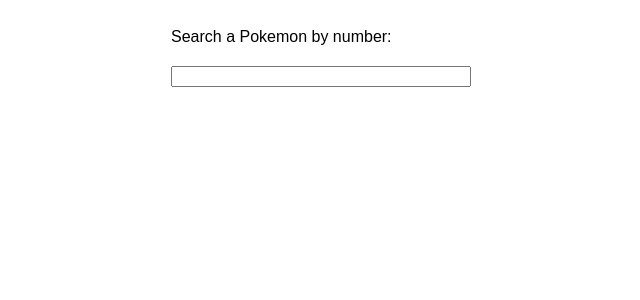
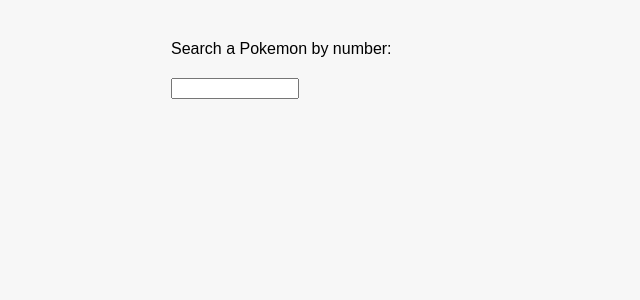
Before and after one commit to nickwmurphy/pokedex, a React (Create React App) app: page / in a window 1280 px wide. Shown: the top 300 px of the page, without its empty margins (319-959 px from the left). Built offline with nearby package versions, Linux system fonts and the light colour scheme.

Commit message:
many style updates, state clean-up

```diff
--- a/src/App.css
+++ b/src/App.css
@@ -5,8 +5,8 @@
 }
 
 .container {
-  width: 100%;
-  margin: 0 auto;
+  margin: 40px auto;
+  width: 300px;
 }
 
 .error {
@@ -14,36 +14,36 @@
   font-size: 10px;
 }
 
+.input {
+  margin-top: 20px;
+  width: 120px;
+}
+
+.label {
+  font-weight: 900;
+}
+
 .search {
-  margin: 0 auto;
   display: flex;
   flex-direction: column;
-  max-width: 300px;
+  margin: 0 auto 20px auto;
 }
 
-.input {
-  margin: 20px 0 5px 0;
-}
-
-.isLoading {
+.spinner {
   animation: spin 2s linear infinite;
-  box-sizing: border-box;
+  border-radius: 50%;
   border: 16px solid #f3f3f3; /* Light grey */
   border-top: 16px solid #ee1515; /* Red */
-  border-radius: 50%;
+  box-sizing: border-box;
   height: 120px;
+  margin: 60px auto;
   width: 120px;
-  margin: 60px auto;
 }
 
 .sprites {
-  margin: 30px auto;
   display: inline-block;
+  margin: 20px auto 0 auto;
   width: 300px;
-}
-
-.name {
-  margin: 20px auto 0 auto;
 }
 
 @keyframes spin {
--- a/src/App.jsx
+++ b/src/App.jsx
@@ -11,7 +11,15 @@
   constructor(props) {
     super(props);
     this.updateInputValue = this.debounce(this.updateInputValue, 750);
-    this.state = { };
+    this.state = {
+      backSprite: '',
+      badInput: false,
+      frontSprite: '',
+      hasInput: false,
+      loading: false,
+      name: '',
+      type: ''
+    };
   };
 
   debounce = (func, wait, immediate) => {
@@ -38,9 +46,9 @@
     this.setState({
       backSprite: data.sprites.back_default,
       frontSprite: data.sprites.front_default,
+      loading: false,
       name: data.name,
-      type: data.types[0].type.name,
-      loading: ''
+      type: data.types[0].type.name
     });
   };
 
@@ -55,42 +63,51 @@
 
   updateInputValue = e => {
     let input = e.target.value.toLowerCase();
-    if (input && input > 0 && input <= 721) {
+    if (input) {
+      if (input > 0 && input <= 721) {
         this.setState({
           backSprite: '',
+          badInput: false,
           frontSprite: '',
+          hasInput: true,
+          loading: true,
           name: '',
-        type: '',
-        loading: 'isLoading',
-        input: input
+          type: ''
         });
         this.search(input);
       } else {
         this.setState({
-        input: input
+          badInput: true,
+          hasInput: true
+        });
+      }
+    } else {
+      this.setState({
+        hasInput: false
       });
     }
   };
 
   render() {
-    const card = (this.state.loading === '' && this.state.input > 0 && this.state.input <= 721)
+    const card = (this.state.hasInput && !this.state.badInput && !this.state.loading)
       ? (<Card
+          backSprite={this.state.backSprite}
+          frontSprite={this.state.frontSprite}
           name={this.state.name}
           type={this.state.type}
-          frontSprite={this.state.frontSprite}
-          backSprite={this.state.backSprite}
         />)
       : null;
-    const input = (<Search
+    const search = (<Search
+      badInput={this.state.badInput}
+      hasInput={this.state.hasInput}
       updateInputValue={this.delayedUpdateInputValue}
-      input={this.state.input}
     />);
     const loader = (<Loader
-      isLoading={this.state.loading}
+      loading={this.state.loading}
     />);
     return (
       <div className='container'>
-        {input}
+        {search}
         {card}
         {loader}
       </div>
--- a/src/Card.jsx
+++ b/src/Card.jsx
@@ -3,25 +3,25 @@
 import './App.css';
 
 const Card = ({
+  backSprite,
+  frontSprite,
   name,
-  type,
-  frontSprite,
-  backSprite
+  type
 }) => {
+
+  const back = <img width='150px' alt='' src={backSprite}/>;
 
   const capitalize = string => string.charAt(0).toUpperCase() + string.slice(1);
 
-  const _name = (<div className='name'>
-      <strong>{`${capitalize(name)} - ${capitalize(type)}`}</strong>
-    </div>);
-
   const front = <img width='150px' alt='' src={frontSprite}/>;
 
-  const back = <img width='150px' alt='' src={backSprite}/>;
+  const label = (<div className='label'>
+      {`${capitalize(name)} - ${capitalize(type)}`}
+    </div>);
 
   return (
     <div className='card'>
-      {_name}
+      {label}
       <div className='sprites'>
         {front}
         {back}
@@ -31,17 +31,12 @@
 };
 
 Card.propTypes = {
+  backSprite: PropTypes.string,
+  frontSprite: PropTypes.string,
   name: PropTypes.string,
-  type: PropTypes.string,
-  frontSprite: PropTypes.string,
-  backSprite: PropTypes.string
+  type: PropTypes.string
 };
 
-Card.defaultProps = {
-  name: '',
-  type: '',
-  frontSprite: '',
-  backSprite: ''
-};
+Card.defaultProps = { };
 
 export default Card;
--- a/src/Loader.jsx
+++ b/src/Loader.jsx
@@ -3,20 +3,24 @@
 import './App.css';
 
 const Loader = ({
-  isLoading
+  loading
 }) => {
 
+  const spinner = loading
+    ? <div className='spinner'></div>
+    : null;
+
   return (
-    <div className={isLoading}></div>
+    <div>
+      {spinner}
+    </div>
   );
 }
 
 Loader.propTypes = {
-  isLoading: PropTypes.string
+  loading: PropTypes.bool.isRequired
 };
 
-Loader.defaultProps = {
-  isLoading: ''
-};
+Loader.defaultProps = { };
 
 export default Loader;
--- a/src/Search.jsx
+++ b/src/Search.jsx
@@ -3,24 +3,27 @@
 import './App.css';
 
 const Search = ({
-  input,
+  badInput,
+  hasInput,
   updateInputValue
 }) => {
 
-  const error = (input && (input < 1 || input > 721))
+  const error = (hasInput && badInput)
     ? <span className='error'>Search a number 1 to 721</span>
     : null;
 
   return (
     <div className='search'>
       <span>Search a Pokemon by number:</span>
-      <input className='input' type='number' pattern='[0-9]*' onChange={updateInputValue}/>
+      <input className='input' type='number' pattern='[0-9]*' onChange={updateInputValue} />
       {error}
     </div>
   );
 };
 
 Search.propTypes = {
+  badInput: PropTypes.bool.isRequired,
+  hasInput: PropTypes.bool.isRequired,
   updateInputValue: PropTypes.func.isRequired
 };
 
--- a/src/index.css
+++ b/src/index.css
@@ -1,7 +1,6 @@
 html {
+  background: #f7f7f7;
+  font-family: sans-serif;
   height: 100%;
   overflow: hidden;
-  margin: 20px;
-  padding: 0;
-  font-family: sans-serif;
 }
```
Lines whose indentation alone changed are shown as unchanged.
